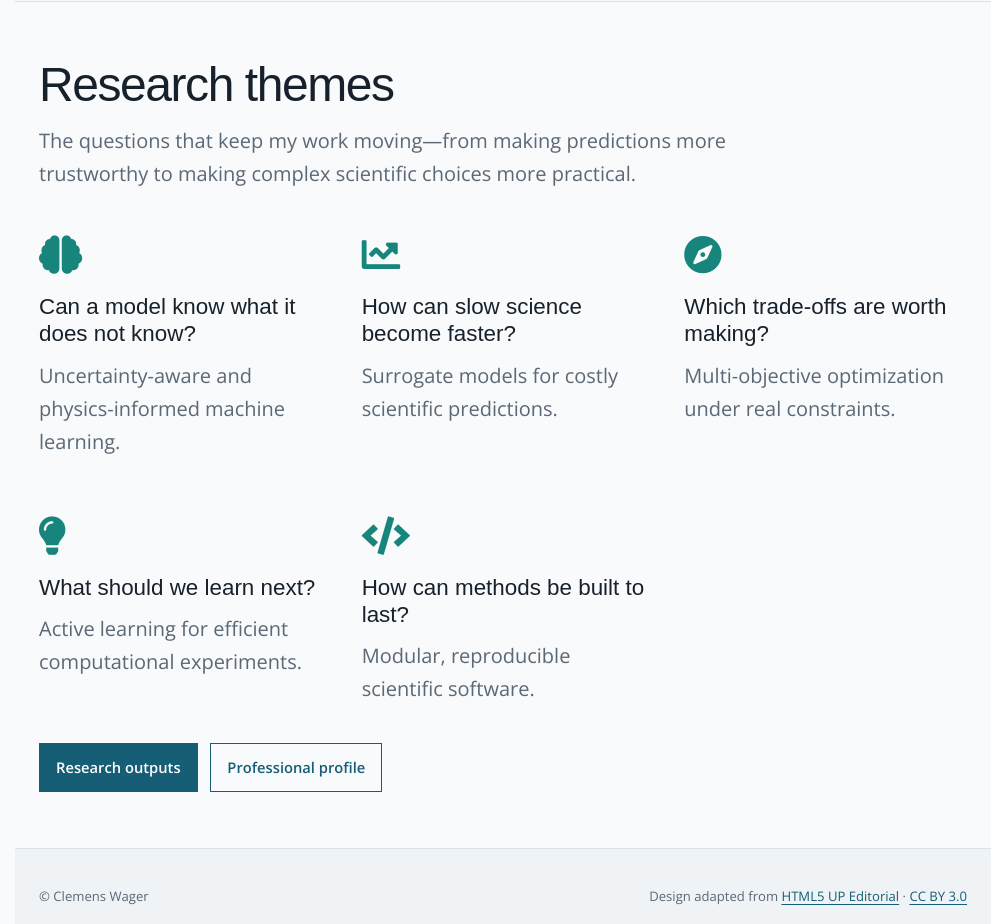
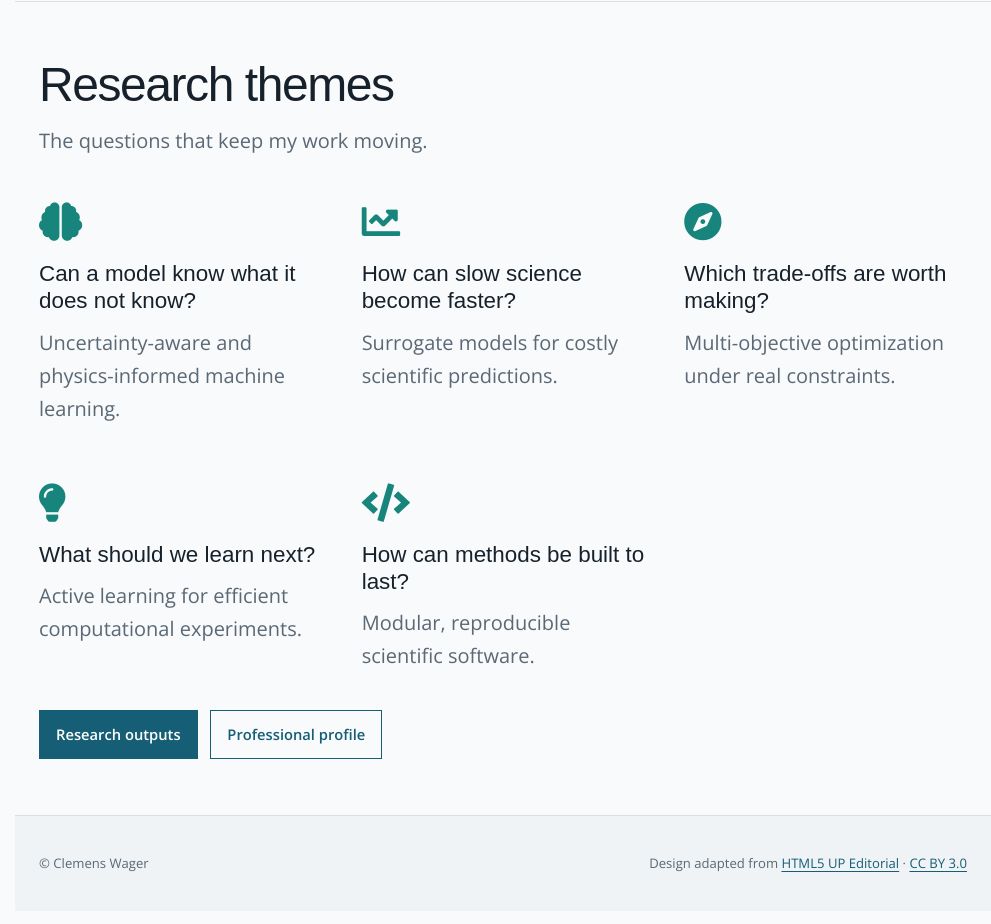
Before and after one commit to wagerc97/website_update, a website: page sites/research.html in a window 1280 px wide. Shown: the part 1580-2504 px from the top of the page, without its empty margins (289-1280 px from the left). Drawn offline with nearby package versions, Linux system fonts and the light colour scheme; a web font is replaced by a local one.

Commit message:
docs(research): Update research themes and TODO list
- Comment out detailed tagline in research.html to refine theme
  messaging
- Add a new TODO item for adding tools icons to profile.html
- Maintain tracking list for upcoming site improvements

```diff
--- a/sites/research.html
+++ b/sites/research.html
@@ -156,8 +156,9 @@
           <div class="section-heading">
             <h2>Research themes</h2>
             <p>
-              The questions that keep my work moving—from making predictions more trustworthy to
-              making complex scientific choices more practical.
+              The questions that keep my work moving.
+              <!--from making predictions more trustworthy to
+              making complex scientific choices more practical-->
             </p>
           </div>
           <div class="research-theme-list">
```
Also changed, not shown: TODO.md (+1 -1 lines).
